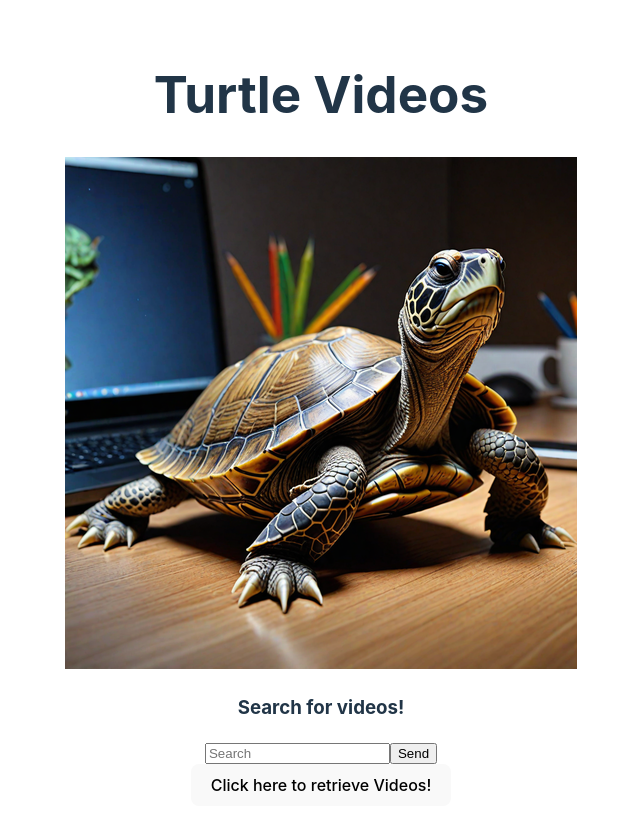
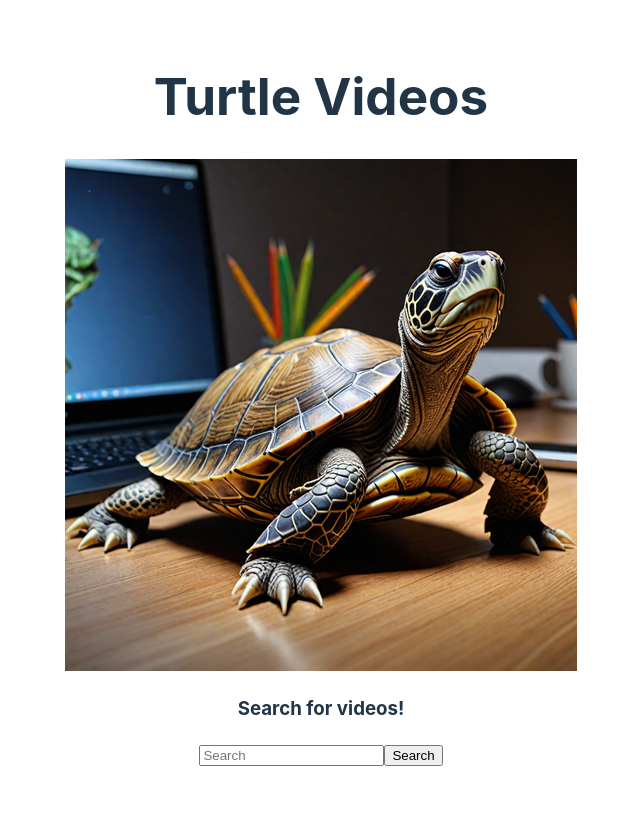
Before and after one commit to cardosomartins/video_watcher, a React (Vite) app: page / in a window 1280 px wide. Shown: the top 830 px of the page, without its empty margins (319-959 px from the left). After the commit the page ends 800 px from the top, so only its background shows below. Built offline with nearby package versions, Linux system fonts and the light colour scheme.

Commit message:
feat: Now webpage will only show videos whenever there's a text within the search box.

```diff
--- a/src/App.jsx
+++ b/src/App.jsx
@@ -20,22 +20,17 @@ async function RetrieveData(){
 
 function App() {
 
-  const handleClick = (
-    () => {
-      setToggle(!toggleState);
-      const Prefix = "https://www.youtube.com/watch?v="
+  const handleSearch = (search) => {
+      setSearchText(search);
 
-      RetrieveData().then(result =>
-        setData(result));
+      if (searchText == "") return;
+      RetrieveData().then(result => setData(result));
     }
-  );
+  ;
 
-  const [toggleState, setToggle] = useState(false);
-
-  useEffect(() => {}, [toggleState])
+  const [searchText, setSearchText] = useState();
 
   const [data, setData] = useState([])
-  const VideoURLs = []
   const Prefix = "https://www.youtube.com/watch?v="
 
   return (
@@ -45,14 +40,12 @@ function App() {
 
       <SearchDescriptionComponent/>
 
-      <SearchBarComponent/>
+      <SearchBarComponent onSearch={handleSearch}/>
 
       {data.map((item, index) =>
       <YoutubeThumbnailComponent Key = {index} Title={item.snippet.title} Description={item.snippet.description} MediumThumbnail={item.snippet.thumbnails.default.url} PublishDate={item.snippet.publishedAt} VideoURL = {Prefix + item.id.videoId} />)}
 
       {data.map((item, index) => <YoutubeEmbedComponent Key = {index} VideoId={item.id.videoId} />)}
-
-      <button onClick={handleClick}> Click here to retrieve Videos! {toggleState}</button>
     </>
   )
 }
--- a/src/Components/SearchBarComponent.jsx
+++ b/src/Components/SearchBarComponent.jsx
@@ -1,21 +1,24 @@
 import React, { useState } from 'react'
 
-const handleSearch = (e) => setSearchQuery(e.target.value);
-const handleSubmit = (e) => {
-    e.preventDefault();
-    console.log("Being executed!");
-    console.log("Being executed!!");
-}
-const SearchBarComponent = () => {
-    const [searchQuery, setSearchQuery] = useState('');
+
+const SearchBarComponent = ({onSearch}) => {
+
+    const [textToBeSearched, setTextToBeSearched] = useState("");
+
+    const handleChange = (e) => setTextToBeSearched(e.target.value);
+    const handleSubmit = (e) => {
+        e.preventDefault();
+        onSearch(textToBeSearched)
+    }
+
     return (
         <div>
-            <form onSubmit={handleSubmit}>
+            <form onSubmit={handleSubmit} >
                 <input type="search"
-                value={searchQuery}
-                onChange = {handleSearch}
+                value={textToBeSearched}
+                onChange = {handleChange}
                 placeholder='Search' />
-                <input type="submit" value="Send" />
+                <input type="submit" value="Search" />
             </form>
         </div>
     )
--- a/src/Components/YoutubeThumbnailComponent.jsx
+++ b/src/Components/YoutubeThumbnailComponent.jsx
@@ -3,7 +3,6 @@ import React from 'react'
 export default function YoutubeThumbnailComponent(
 {Title, MediumThumbnail,  Description, PublishedAt, VideoURL}) {
   return (
-    <div>
     <div>
       <a href={VideoURL}>
         <img src={MediumThumbnail} alt="image" />
@@ -12,6 +11,5 @@ export default function YoutubeThumbnailComponent(
         {PublishedAt}
       </a>
     </div>
-    </div>
   )
 }
```
Lines whose indentation alone changed are shown as unchanged.
